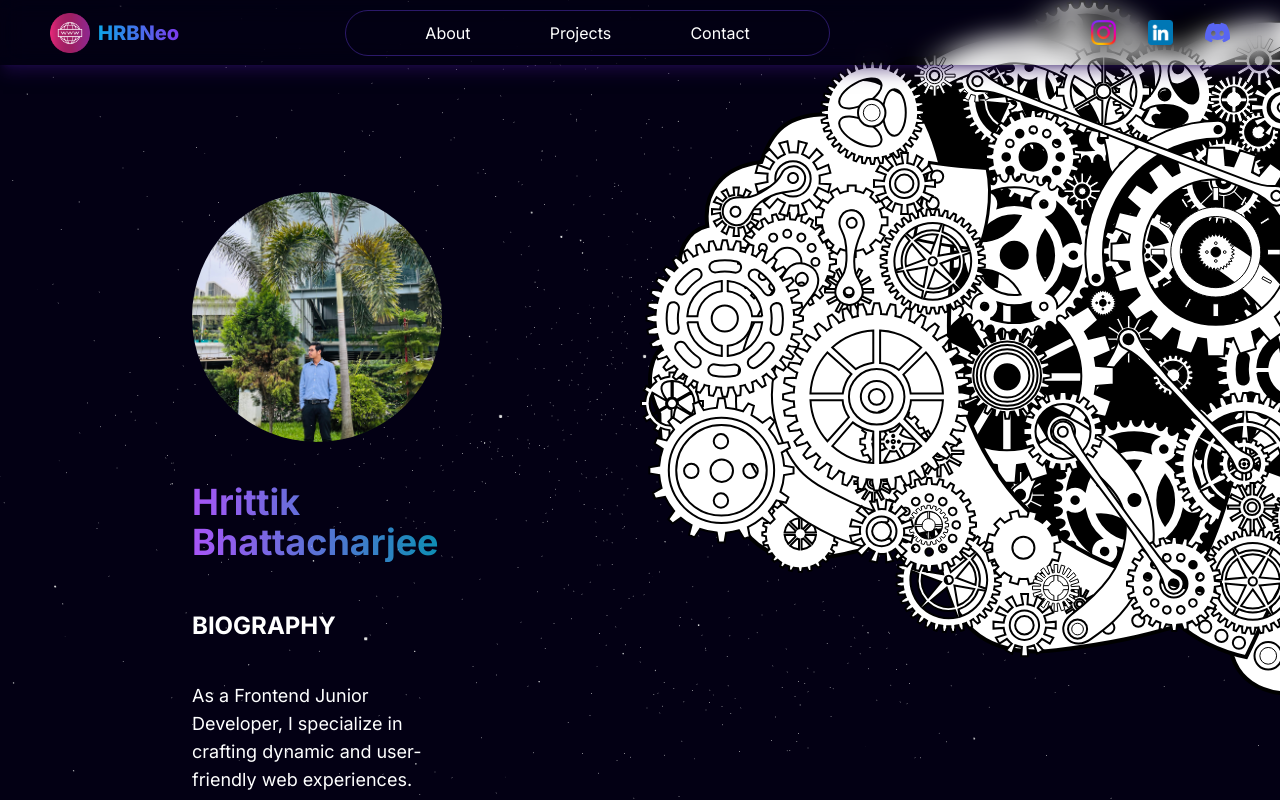
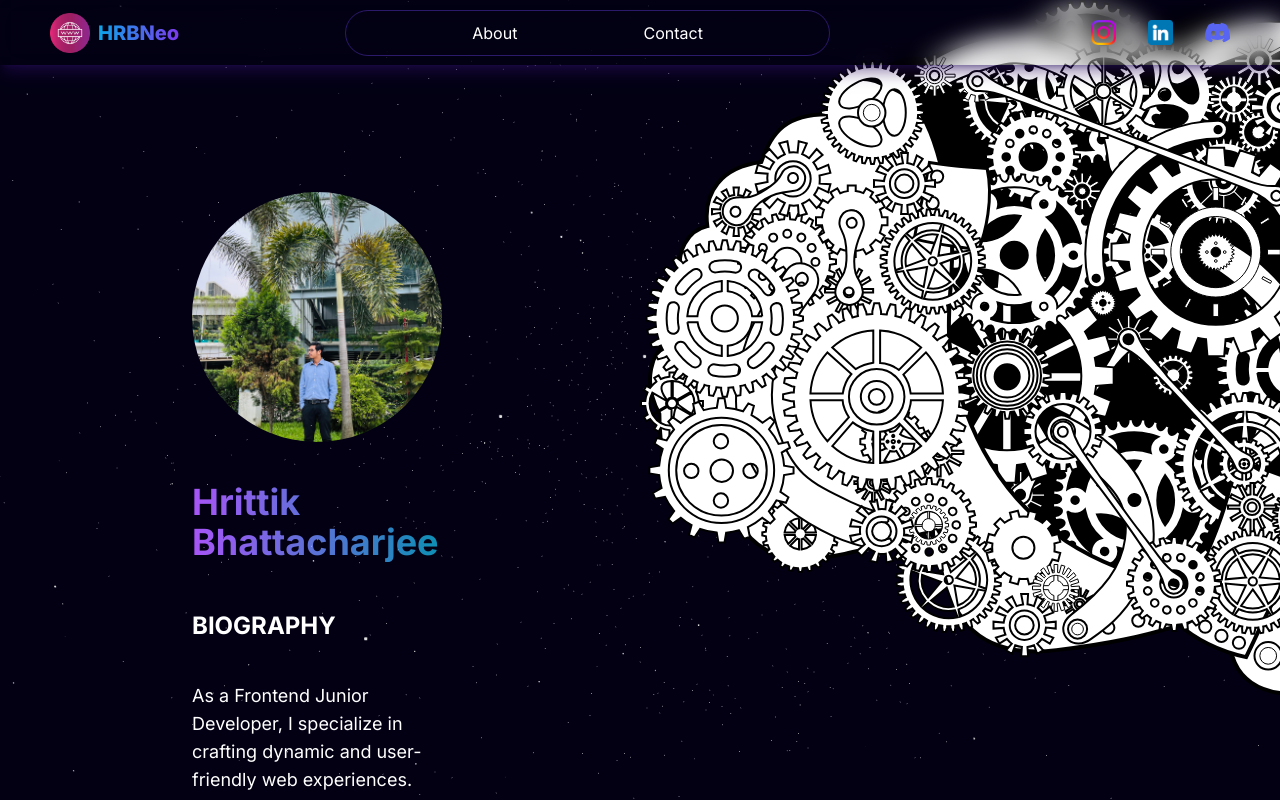
Before and after one commit to BhattacharjiHRB/portfolio-app, a Next.js app: page /about in a window 1280 px wide. Built offline with nearby package versions, Linux system fonts and the light colour scheme.

Commit message:
error fixed

```diff
--- a/app/about/page.tsx
+++ b/app/about/page.tsx
@@ -6,7 +6,7 @@ import Image from 'next/image';
 import BrainSvg from '@/components/main/BrainSvg';
 
 
-const aboutPage = () => {
+const AboutPage = () => {
 
   const containerRef = useRef<HTMLDivElement>(null)
   const { scrollYProgress } = useScroll({container: containerRef})
@@ -165,4 +165,4 @@ const aboutPage = () => {
   )
 }
 
-export default aboutPage;
+export default AboutPage;
--- a/app/contact/page.tsx
+++ b/app/contact/page.tsx
@@ -3,7 +3,7 @@ import React, { useState } from 'react'
 import { motion } from 'framer-motion'
 import sendEmail from '@/actions/sendEmail'
 
-const contactPage = () => {
+const ContactPage = () => {
 
   const textMessage = "Contact Me"
 
@@ -63,4 +63,4 @@ const contactPage = () => {
   )
 }
 
-export default contactPage;
+export default ContactPage;
--- a/app/projects/page.tsx
+++ b/app/projects/page.tsx
@@ -1,6 +1,6 @@
 import React from 'react'
 
-const projextPage = () => {
+const ProjectPage = () => {
   return (
     <div className='min-h-screen flex flex-col items-center justify-center'>
 
@@ -10,4 +10,4 @@ const projextPage = () => {
   )
 }
 
-export default projextPage
+export default ProjectPage
--- a/components/main/Navbar.tsx
+++ b/components/main/Navbar.tsx
@@ -31,7 +31,7 @@ const Navbar = () => {
             5e] mr-[15px] px-[20px] py-[10px] rounded-full space-x-5
              '>
               <a  href="/about" className=' cursor-pointer' > About </a >
-              <a  href="/projects" className=' cursor-pointer' > Projects </a >
+              {/* <a  href="/projects" className=' cursor-pointer' > Projects </a > */}
               <a  href="/contact" className=' cursor-pointer' > Contact </a >
 
             </div>
@@ -77,7 +77,7 @@ const Navbar = () => {
               >
                   <motion.a variants={navLinks} href="/" className=' cursor-pointer' > Home </motion.a >
                   <motion.a variants={navLinks} href="/about" className=' cursor-pointer' > About </motion.a >
-                  <motion.a variants={navLinks} href="#Projects" className=' cursor-pointer' > Projects </motion.a >
+                  {/* <motion.a variants={navLinks} href="#Projects" className=' cursor-pointer' > Projects </motion.a > */}
                   <motion.a variants={navLinks} href="/contact" className=' cursor-pointer' > Contact </motion.a >
               </motion.div>
              )}
```
